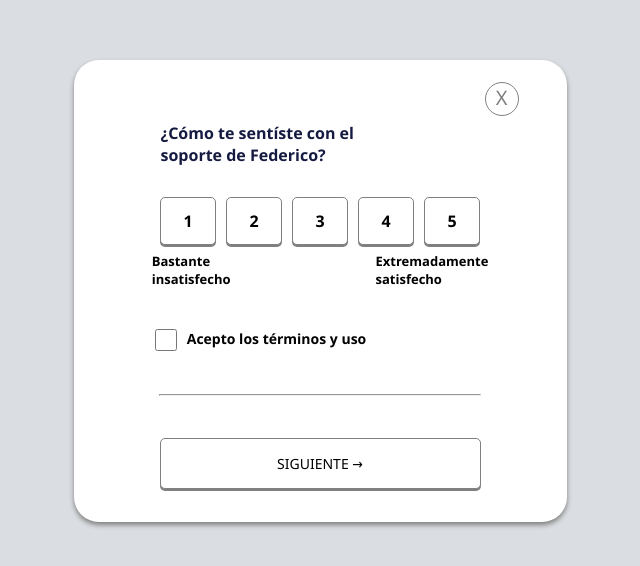
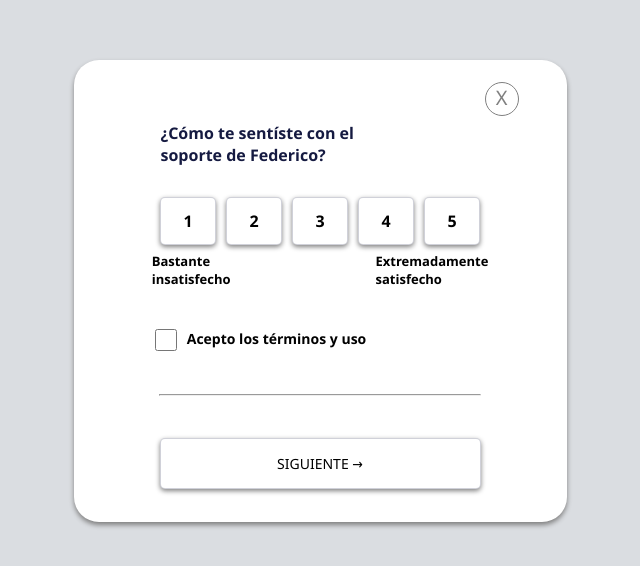
Before and after one commit to AriGrela/Challenge-02---Feedback-Popups, a plain HTML site: page index.html in a window 1280 px wide. Shown: the whole page, without its empty margins (320-960 px from the left). Drawn offline with Linux system fonts and the light colour scheme.

Commit message:
Corrección borders

```diff
--- a/styles/styles.css
+++ b/styles/styles.css
@@ -73,8 +73,8 @@ flex-direction:row;
     display: flex;
     justify-content: center;
     align-items: center;
-    border: 1px solid gray;
-    box-shadow: 0px 2px 0px gray;
+    border: 1px solid rgba(21, 26,65, .2);
+    box-shadow: 0px 2px 5px gray;
     cursor: pointer;
 }
 
@@ -114,7 +114,8 @@ flex-direction:row;
     height: 90px;
     position: relative;
     padding: 10px;
-    border-radius: 50%;
+    border-radius: 20%;
+    border: 1px solid rgba(21, 26,65, .2);
     cursor: pointer;
 
 }
@@ -150,10 +151,10 @@ hr {
     font-size: 14px;
     box-shadow: 0px 3px 5px gray;
     transition: all 0.5s;
-    border: 1px solid gray;
+    border: 1px solid rgba(21, 26,65, .2);
     top: -1px;
     position: relative;
-    box-shadow: 0px 2px 0px gray;
+    box-shadow: 0px 2px 5px gray;
 }
 
 .boton1:hover {
```
